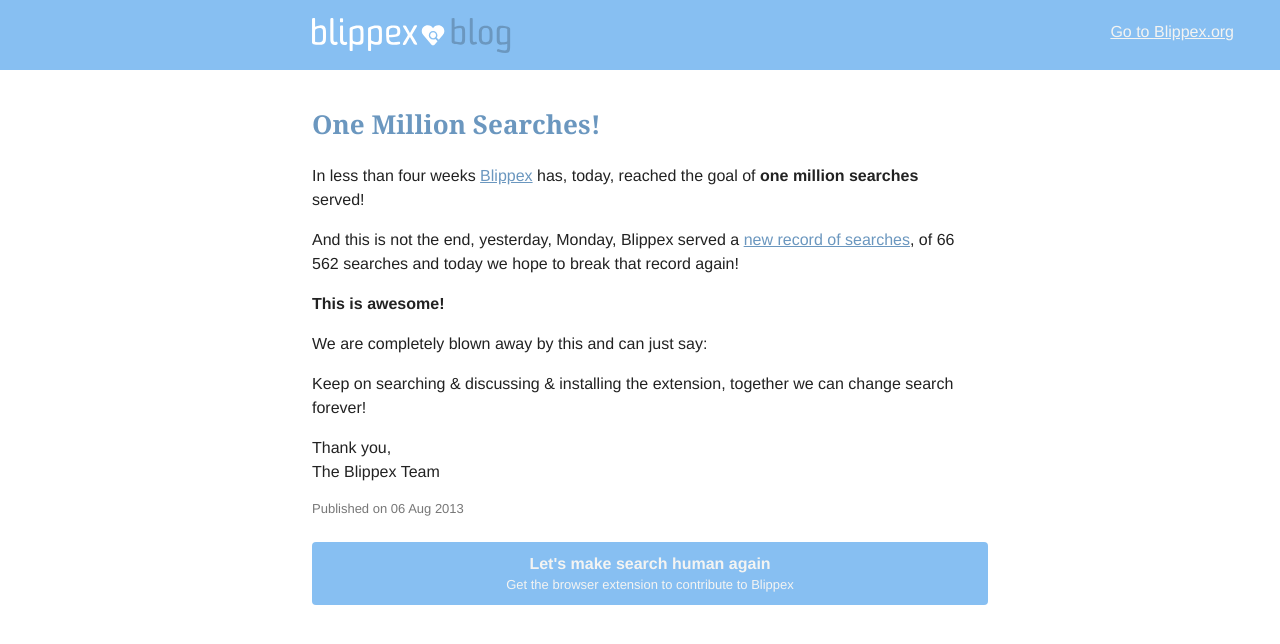
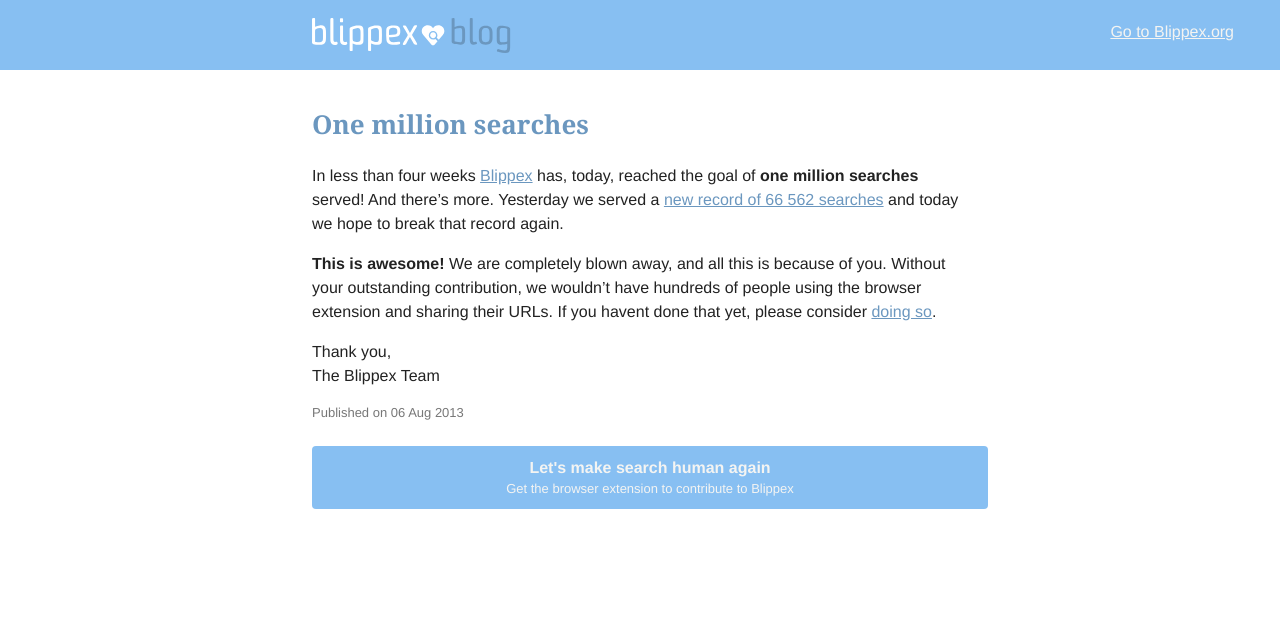
Before and after one commit to blippex/blippex.github.io, a Jekyll site: the page built from _posts/2013-08-06-one-million-searches.markdown, in a window 1280 px wide. Shown: the top 644 px of the page. Built offline with Jekyll 4.4.1, drawn with Linux system fonts in a browser that asks for light colours; comment, search, counter and statistics services are not loaded.

Commit message:
Text update

```diff
--- a/_posts/2013-08-06-one-million-searches.markdown
+++ b/_posts/2013-08-06-one-million-searches.markdown
@@ -1,19 +1,13 @@
 ---
 layout: post
-title:  "One Million Searches!"
+title:  "One million searches"
 date:   2013-08-06 19:00:00
 categories: updates
 ---
 
-In less than four weeks [Blippex](https://www.blippex.org)  has, today, reached the goal of **one million searches** served!
+In less than four weeks [Blippex](https://www.blippex.org) has, today, reached the goal of **one million searches** served! And there's more. Yesterday we served a [new record of 66 562 searches](https://www.blippex.org/status) and today we hope to break that record again.
 
-And this is not the end, yesterday, Monday, Blippex served a [new record of searches](https://www.blippex.org/status),  of 66 562 searches and today we hope to break that record again!
-
-**This is awesome!**
-
-We are completely blown away by this and can just say:
-
-Keep on searching & discussing & installing the extension, together we can change search forever!
+**This is awesome!** We are completely blown away, and all this is because of you. Without your outstanding contribution, we wouldn't have hundreds of people using the browser extension and sharing their URLs. If you havent done that yet, please consider [doing so](https://www.blippex.org/extension).
 
 Thank you,
 The Blippex Team
```
Also changed, not shown: 1 other file.
